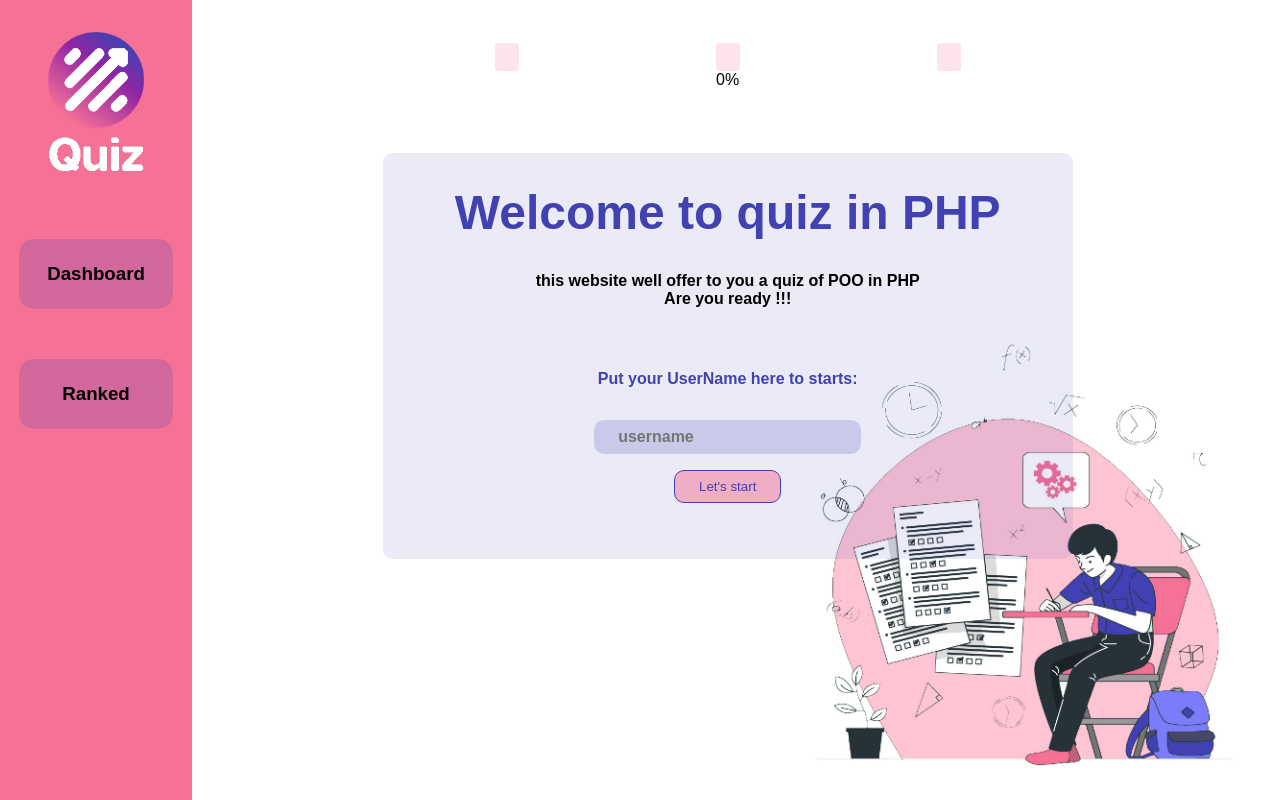
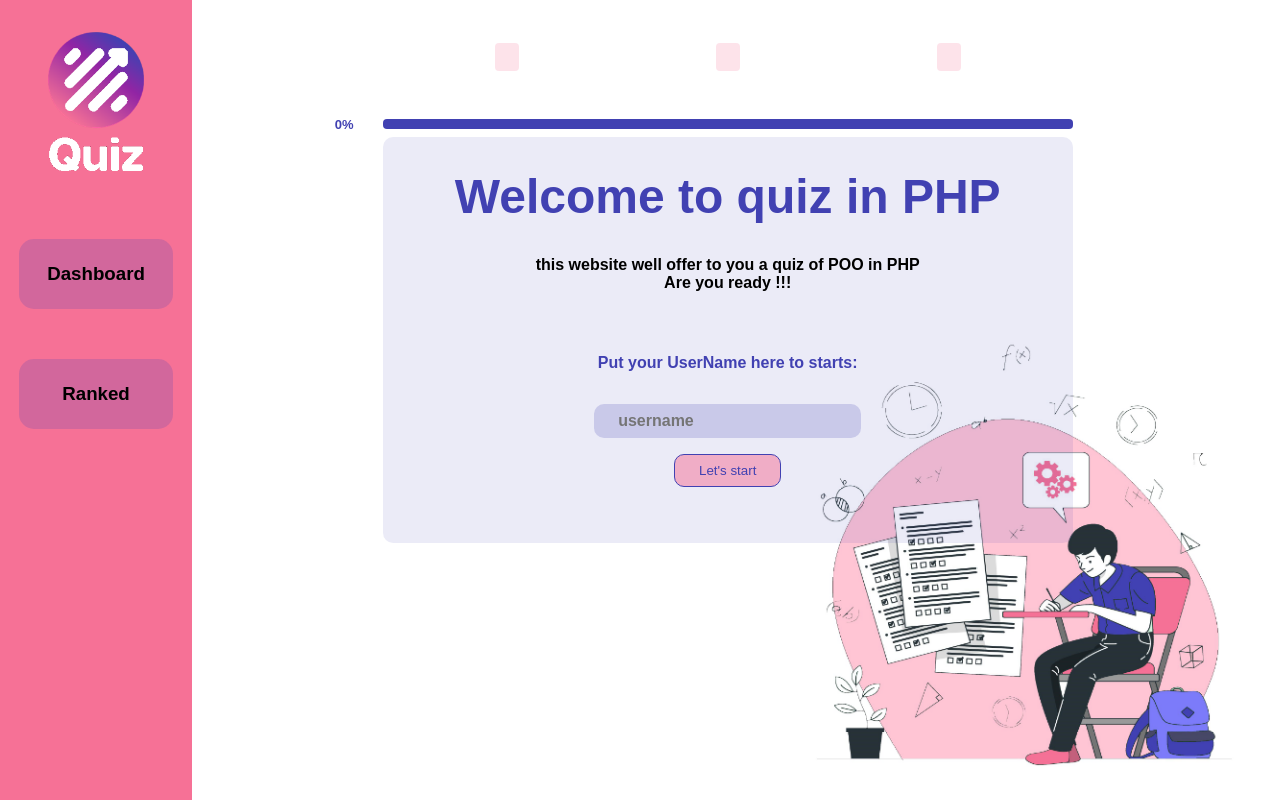
Before and after one commit to kfifel/quize-js, a PHP site: page / in a window 1280 px wide. Run offline with PHP 8.4, Linux system fonts and the light colour scheme; some libraries are stand-ins or nearby versions.

Commit message:
scss and css of progress bar and some display classes

```diff
--- a/assets/style/css/main.css
+++ b/assets/style/css/main.css
@@ -28,6 +28,18 @@
 
 .bg-black {
   background-color: rgba(0, 0, 0, 0.5) !important;
+}
+
+.d-none {
+  display: none;
+}
+
+.d-block {
+  display: block;
+}
+
+.d-inline {
+  display: inline;
 }
 
 *, *::before, *::after {
@@ -100,6 +112,9 @@ main .stepper-bar .stepper-item {
   background-color: rgba(246, 113, 150, 0.2);
   border-radius: 4px;
 }
+main .stepper-bar .stepper-item box-icon {
+  font-size: xxx-large;
+}
 
 .logo {
   height: 70%;
@@ -121,7 +136,7 @@ main .stepper-bar .stepper-item {
   width: 70%;
   text-align: center;
   font-weight: bold;
-  margin-top: 4rem;
+  margin-top: 0.5rem;
 }
 .container article {
   display: flex;
@@ -230,24 +245,56 @@ main .stepper-bar .stepper-item {
 
 table {
   border-collapse: collapse;
-  font-family: Tahoma, Geneva, sans-serif;
+  width: 100%;
+  box-shadow: 0 0 20px rgba(0, 0, 0, 0.1);
+  border-radius: 8px;
+  overflow: hidden;
 }
-table * {
+table th, table td {
+  text-align: left;
+  padding: 16px;
+  font-size: 16px;
+}
+table tr:nth-child(even) {
+  background-color: #f8f9fa;
+}
+table th {
+  background-color: #6c757d;
+  color: white;
   font-weight: bold;
-  font-size: 1.7rem;
 }
-table td, table th {
-  padding: 15px;
+table td {
+  border-top: 1px solid #dee2e6;
 }
-table thead tr th {
-  background-color: rgba(246, 113, 150, 0.8);
-  color: #FEFEFE;
+
+.progress {
+  margin-top: 3rem;
+  position: relative;
+  background-color: #4141B2;
+  width: 70%;
+  height: 10px;
+  border-radius: 4px;
+}
+.progress #progress-counter {
+  position: absolute;
+  color: #4141B2;
   font-weight: bold;
-  font-size: 13px;
-  border: 1px solid #F67196;
+  font-size: small;
+  z-index: 10;
+  left: -3rem;
+  top: -0.1rem;
+  transition: 1s;
 }
-table tbody tr {
-  background-color: rgba(65, 65, 178, 0.8);
+.progress .progress-bar {
+  position: absolute;
+  width: 0;
+  background-color: #F67196;
+  height: 8px;
+  transition: 2s;
+  border-radius: 3px;
+  top: 1px;
+  left: 1px;
+  max-width: 99.7%;
 }
 
 /*# sourceMappingURL=main.css.map */
--- a/assets/style/css/main.scss
+++ b/assets/style/css/main.scss
@@ -3,6 +3,7 @@ $color2: #4141B2;
 $color3: #FEFEFE;
 $color4: rgba(78, 52, 122, 0.71);
 $colors: [red, blue, white, black];
+$displays: [none, block, inline];
 @mixin flex($direction){
   display: flex;
   flex-direction: $direction;
@@ -13,12 +14,18 @@ $colors: [red, blue, white, black];
     background-color: $color2;
   }
 }
+
 @each $color in $colors{
   .text-#{$color}{
     color : $color;
   }
   .bg-#{$color}{
     background-color : rgba($color, 50%)!important;
+  }
+}
+@each $display in $displays{
+  .d-#{$display}{
+    display: $display;
   }
 }
 *, *::before, *::after{
@@ -77,6 +84,9 @@ main{
     .stepper-item{
       background-color: rgba($color1, 20%);
       border-radius: 4px;
+      box-icon{
+        font-size: xxx-large;
+      }
     }
   }
 }
@@ -101,7 +111,7 @@ main{
   width: 70%;
   text-align: center;
   font-weight: bold;
-  margin-top: 4rem;
+  margin-top: 0.5rem;
   article{
     @include flex(column);
     align-items: center;
@@ -209,25 +219,57 @@ main{
     color: $color2;
   }
 }
-
 table {
   border-collapse: collapse;
-  font-family: Tahoma, Geneva, sans-serif;
-  & *{
+  width: 100%;
+  box-shadow: 0 0 20px rgba(0, 0, 0, 0.1);
+  border-radius: 8px;
+  overflow: hidden;
+
+  th, td {
+    text-align: left;
+    padding: 16px;
+    font-size: 16px;
+  }
+
+  tr:nth-child(even) {
+    background-color: #f8f9fa
+  }
+  th {
+    background-color: #6c757d;
+    color: white;
     font-weight: bold;
-    font-size: 1.7rem;
   }
-  td, th {
-    padding: 15px;
-  }
-  thead tr th{
-    background-color: rgb($color1, 80%);
-    color: $color3;
-    font-weight: bold;
-    font-size: 13px;
-    border: 1px solid $color1;
-  }
-  tbody tr {
-    background-color: rgb($color2, 80%);
+  td {
+    border-top: 1px solid #dee2e6;
   }
 }
+.progress{
+  margin-top: 3rem;
+  position: relative;
+  background-color: $color2;
+  width: 70%;
+  height: 10px;
+  border-radius: 4px;
+  #progress-counter{
+    position: absolute;
+    color: $color2;
+    font-weight: bold;
+    font-size: small;
+    z-index: 10;
+    left: -3rem;
+    top: -.1rem;
+    transition: 1s;
+  }
+  .progress-bar{
+  position: absolute;
+    width: 0;
+    background-color: $color1;
+    height: 8px;
+    transition: 2s;
+    border-radius: 3px;
+    top: 1px;
+    left: 1px;
+    max-width: 99.7%;
+  }
+}
```
